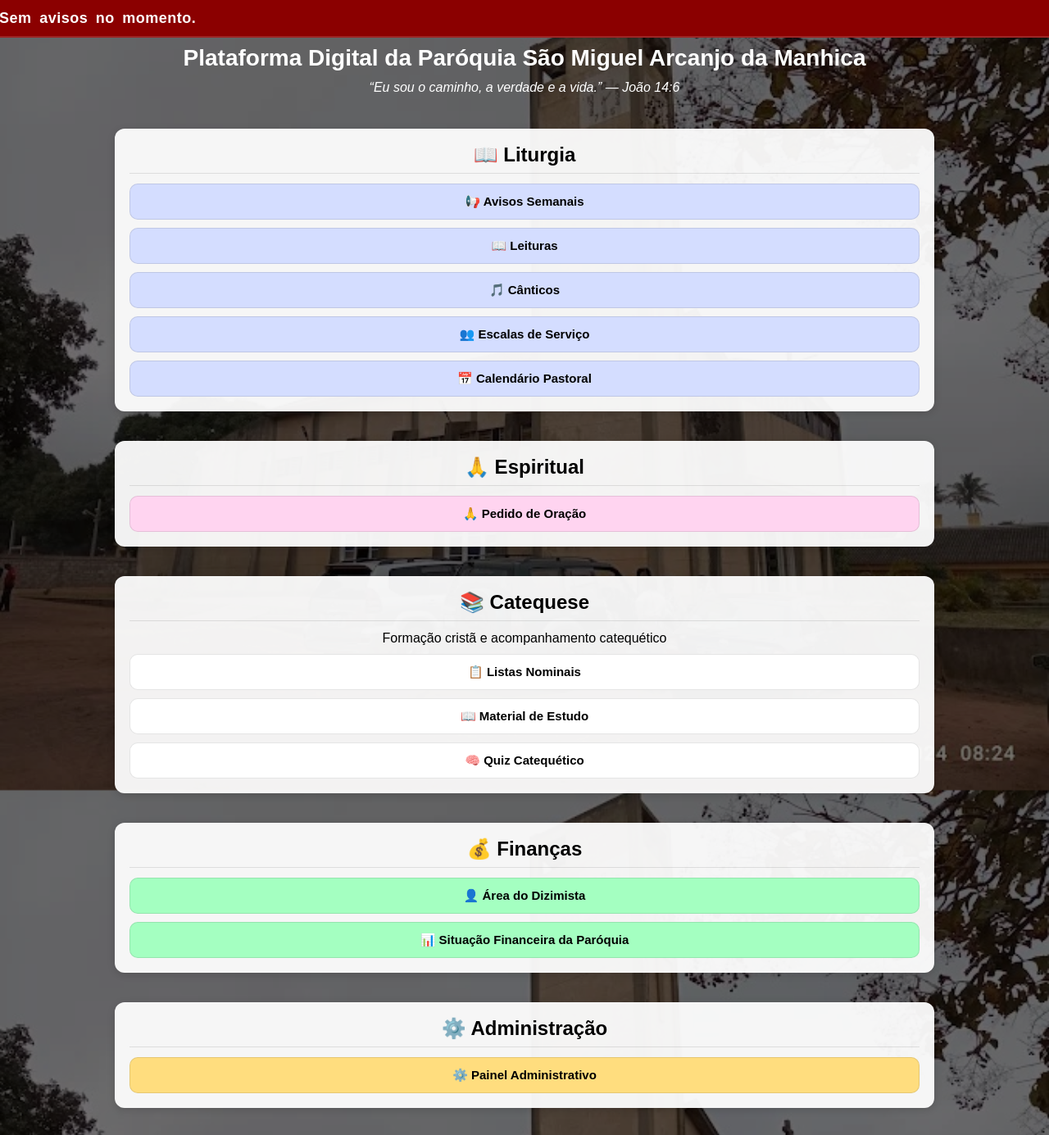
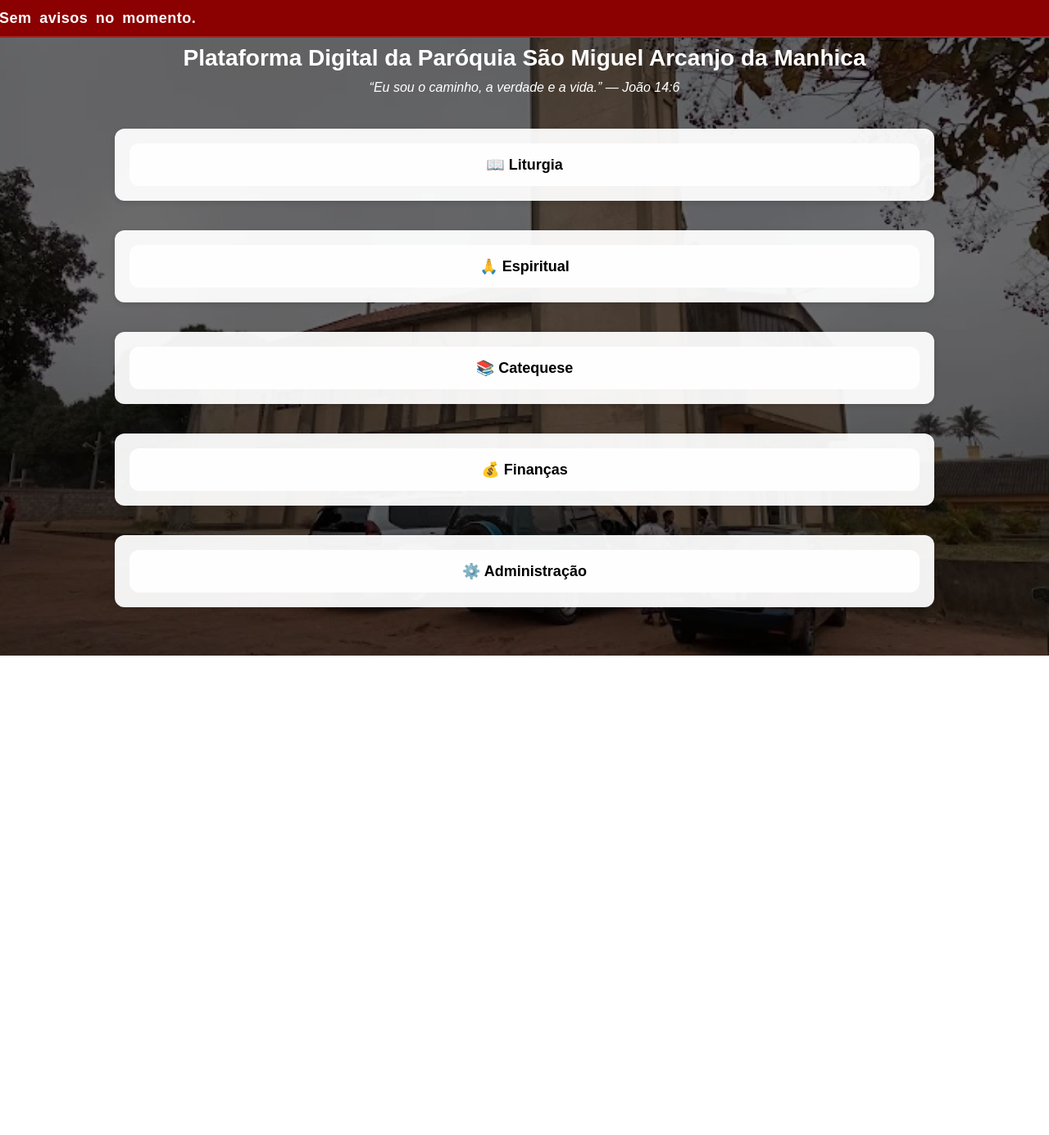
Before and after one commit to FSavel/sao-miguel-digital, a Flask app: page / in a window 1280 px wide. Shown: the whole page at 82% size. After the commit the page ends 800 px from the top, so only its background shows below. Run offline with Flask 3, Linux system fonts and the light colour scheme; data that the repository does not hold is empty; parts of the project's set-up code (start-up, migrations or seed data) failed here and were passed over.

Commit message:
Update index.html

```diff
--- a/templates/index.html
+++ b/templates/index.html
@@ -38,27 +38,17 @@
         ========================= -->
         <div class="card">
 
-            <h2 style="text-align:center;">📖 Liturgia</h2>
+            <button class="accordion-btn">📖 Liturgia</button>
 
-            <a href="/avisos" class="botao botao-liturgia">
-                📢 Avisos Semanais
-            </a>
+            <div class="accordion-content">
 
-            <a href="/leituras" class="botao botao-liturgia">
-                📖 Leituras
-            </a>
+                <a href="/avisos" class="botao botao-liturgia">📢 Avisos Semanais</a>
+                <a href="/leituras" class="botao botao-liturgia">📖 Leituras</a>
+                <a href="/canticos" class="botao botao-liturgia">🎵 Cânticos</a>
+                <a href="/escalas" class="botao botao-liturgia">👥 Escalas de Serviço</a>
+                <a href="/calendario" class="botao botao-liturgia">📅 Calendário Pastoral</a>
 
-            <a href="/canticos" class="botao botao-liturgia">
-                🎵 Cânticos
-            </a>
-
-            <a href="/escalas" class="botao botao-liturgia">
-                👥 Escalas de Serviço
-            </a>
-
-            <a href="/calendario" class="botao botao-liturgia">
-                📅 Calendário Pastoral
-            </a>
+            </div>
 
         </div>
 
@@ -69,11 +59,15 @@
         ========================= -->
         <div class="card">
 
-            <h2 style="text-align:center;">🙏 Espiritual</h2>
+            <button class="accordion-btn">🙏 Espiritual</button>
+
+            <div class="accordion-content">
 
                 <a href="/pedido_oracao" class="botao botao-espiritual">
                     🙏 Pedido de Oração
                 </a>
+
+            </div>
 
         </div>
 
@@ -84,23 +78,23 @@
         ========================= -->
         <div class="card">
 
-            <h2 style="text-align:center;">📚 Catequese</h2>
+            <button class="accordion-btn">📚 Catequese</button>
 
-            <p style="text-align:center; margin-bottom:10px;">
-                Formação cristã e acompanhamento catequético
-            </p>
+            <div class="accordion-content">
 
-            <a href="/listas_nominais" class="botao botao-catequese">
+                <a href="/listas_nominais" class="botao botao-liturgia">
                     📋 Listas Nominais
                 </a>
 
-            <a href="/material_estudo" class="botao botao-catequese">
+                <a href="/material_estudo" class="botao botao-liturgia">
                     📖 Material de Estudo
                 </a>
 
-            <a href="/quiz" class="botao botao-catequese">
+                <a href="/quiz" class="botao botao-liturgia">
                     🧠 Quiz Catequético
                 </a>
+
+            </div>
 
         </div>
 
@@ -111,7 +105,9 @@
         ========================= -->
         <div class="card">
 
-            <h2 style="text-align:center;">💰 Finanças</h2>
+            <button class="accordion-btn">💰 Finanças</button>
+
+            <div class="accordion-content">
 
                 <a href="/dizimista_login" class="botao botao-financas">
                     👤 Área do Dizimista
@@ -123,6 +119,8 @@
 
             </div>
 
+        </div>
+
         <br>
 
         <!-- =========================
@@ -130,11 +128,15 @@
         ========================= -->
         <div class="card">
 
-            <h2 style="text-align:center;">⚙️ Administração</h2>
+            <button class="accordion-btn">⚙️ Administração</button>
+
+            <div class="accordion-content">
 
                 <a href="/login" class="botao botao-admin">
                     ⚙️ Painel Administrativo
                 </a>
+
+            </div>
 
         </div>
 
@@ -164,6 +166,23 @@
 
 </div>
 
+<!-- =========================
+     ACCORDION SCRIPT
+========================= -->
+<script>
+document.querySelectorAll(".accordion-btn").forEach(btn => {
+    btn.addEventListener("click", function () {
+        const content = this.nextElementSibling;
+
+        if (content.style.display === "block") {
+            content.style.display = "none";
+        } else {
+            content.style.display = "block";
+        }
+    });
+});
+</script>
+
 <script>
     setInterval(function() {
         location.reload();
```
Lines whose indentation alone changed are shown as unchanged.
